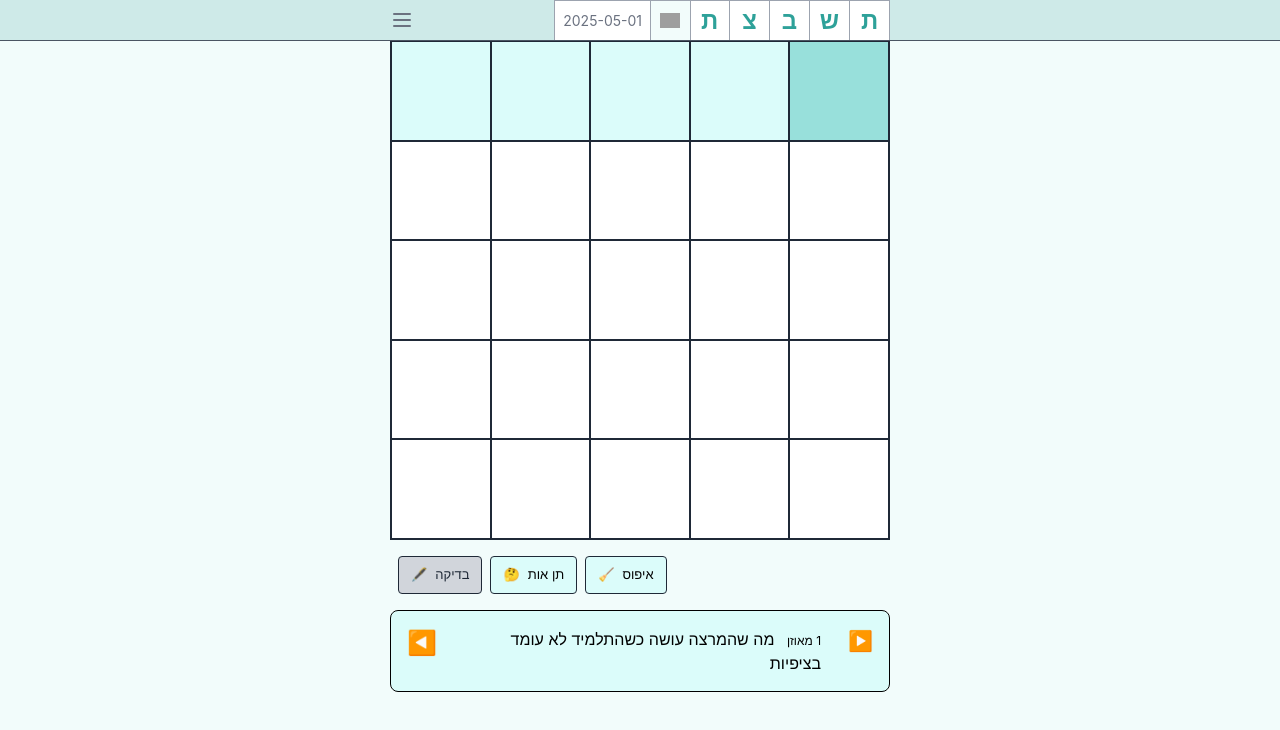
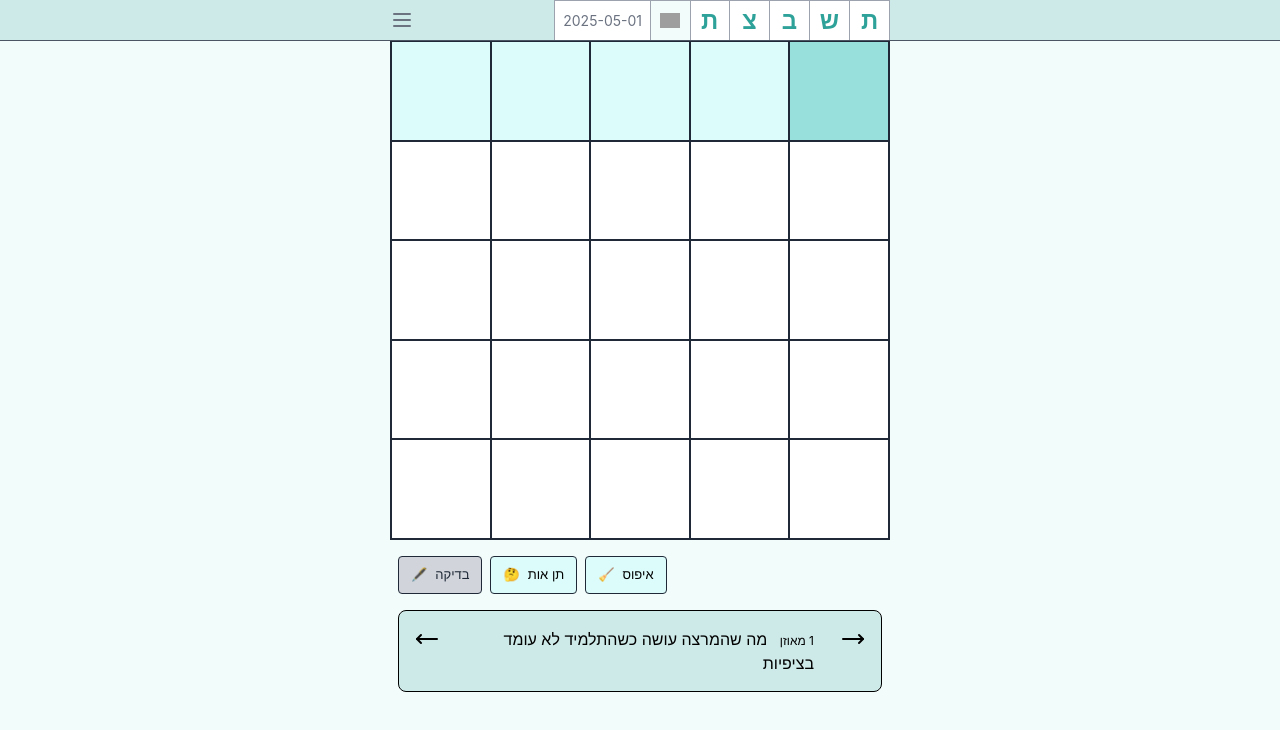
Before and after one commit to dotanrs/tashbezet, a React (Create React App) app: page / in a window 1280 px wide. Both pictures are taken after a click on the button "להתחיל ✍️". Shown: the top 730 px of the page. Built offline with nearby package versions, Linux system fonts and the light colour scheme; grey boxes are pictures that could not be loaded.

Commit message:
Proper arrows, tweak colors

```diff
--- a/src/components/Puzzle.tsx
+++ b/src/components/Puzzle.tsx
@@ -10,6 +10,7 @@ import { findNextDefinition, handleArrowNavigation } from '../utils/navigationUt
 import useIsMobile from '../hooks/useIsMobile';
 import { checkPuzzle, createEmptyCellStatus, createEmptyGrid } from '../utils/puzzleUtils';
 import HebrewKeyboard from './HebrewKeyboard';
+import { MoveRight, MoveLeft, CircleHelp } from 'lucide-react';
 
 interface PuzzlesProps {
   currentConfig: CrosswordConfig;
@@ -622,7 +623,7 @@ const Puzzle: React.FC<PuzzlesProps> = ({ currentConfig, currentPuzzleId, setCur
 
       {
         currentVisibleHint() && (
-          <div className="mt-1 p-2 w-auto px-4 border-[0.5px] border-gray-600 sm:rounded text-[13px] bg-[#d1f7eb] text-black relative overflow-hidden" style={{ direction: 'rtl' }}>
+          <div className="mt-1 p-2 w-auto mx-2 border-[0.5px] border-gray-600 sm:rounded text-[13px] bg-[#ceeae8] text-black relative overflow-hidden" style={{ direction: 'rtl' }}>
             <div className="absolute" />
             <span className="relative whitespace-pre-wrap">{currentVisibleHint()}</span>
           </div>
@@ -642,11 +643,11 @@ const Puzzle: React.FC<PuzzlesProps> = ({ currentConfig, currentPuzzleId, setCur
 
       {/* Clues display */}
       <div id="clues-and-keyboard" ref={cluesKeyboardRef} className={`${cluesKeyboardLocation(isMobile)} whitespace-pre-wrap`}>
-        <div className={`min-h-[82px] max-w-[100%] bg-[#dbfcfa] border-[0.5px] border-black ${isMobile ? '' : 'sm:rounded-lg'}`}>
+        <div className={`min-h-[82px] mx-2 max-w-[100%] bg-[#ceeae8] border-[0.5px] border-black ${isMobile ? '' : 'sm:rounded-lg'}`}>
         <div className="p-4 w-full direction-rtl text-right flex gap-[15px] justify-between" style={{ direction: 'rtl' }}>
           <div className="flex-none cursor-pointer select-none text-xl"
           onClick={() => moveToNextDefinition(true)}>
-          {"▶️"}
+          {<MoveRight />}
           </div>
           <div className="flex-1 gap-2 px-3">
           {selected && direction === 'across' && (
@@ -662,11 +663,11 @@ const Puzzle: React.FC<PuzzlesProps> = ({ currentConfig, currentPuzzleId, setCur
           </div>
           {currentAvailableHint && <div className="flex-none cursor-pointer select-none text-2xl" title='להציג/להסתיר רמז'
             onClick={toggleHint}>
-          {"💡"}
+          {<CircleHelp />}
           </div>}
           <div className="flex-none cursor-pointer select-none text-2xl"
           onClick={() => moveToNextDefinition(false)}>
-          {"◀️"}
+          {<MoveLeft />}
           </div>
         </div>
       </div>
--- a/src/crossword-puzzle.tsx
+++ b/src/crossword-puzzle.tsx
@@ -3,13 +3,10 @@ import { CrosswordConfig } from './types/crossword';
 import ReactConfetti from 'react-confetti';
 import { puzzles, PuzzleId } from './crosswords';
 import PreviousPuzzles from './components/PreviousPuzzles';
-import useIsMobile from './hooks/useIsMobile';
 import Puzzle from './components/Puzzle';
 import { Menu, X } from 'lucide-react';
 
 const CrosswordPuzzle = () => {
-  const isMobile = useIsMobile();
-
   // Add new state for game started
   const [gameStarted, setGameStarted] = useState(false);
   // Modify current puzzle state to be null initially
--- a/src/crosswords/puzzle29.ts
+++ b/src/crosswords/puzzle29.ts
@@ -30,8 +30,8 @@ const puzzle: CrosswordConfig = {
     "אסמסים הורידו את השימוש במילה הזאת",
   ],
   "rowHints": {
-    1: "יש שיגידו ש1 מאוזן זה דוגמא טובה",
-    2: "אבל האנשים חמים, אולי",
+    1: "יש שיגידו ש-1 מאוזן זה דוגמא טובה",
+    2: "אבל האנשים חמים (אולי)",
   }
 };
 
```
